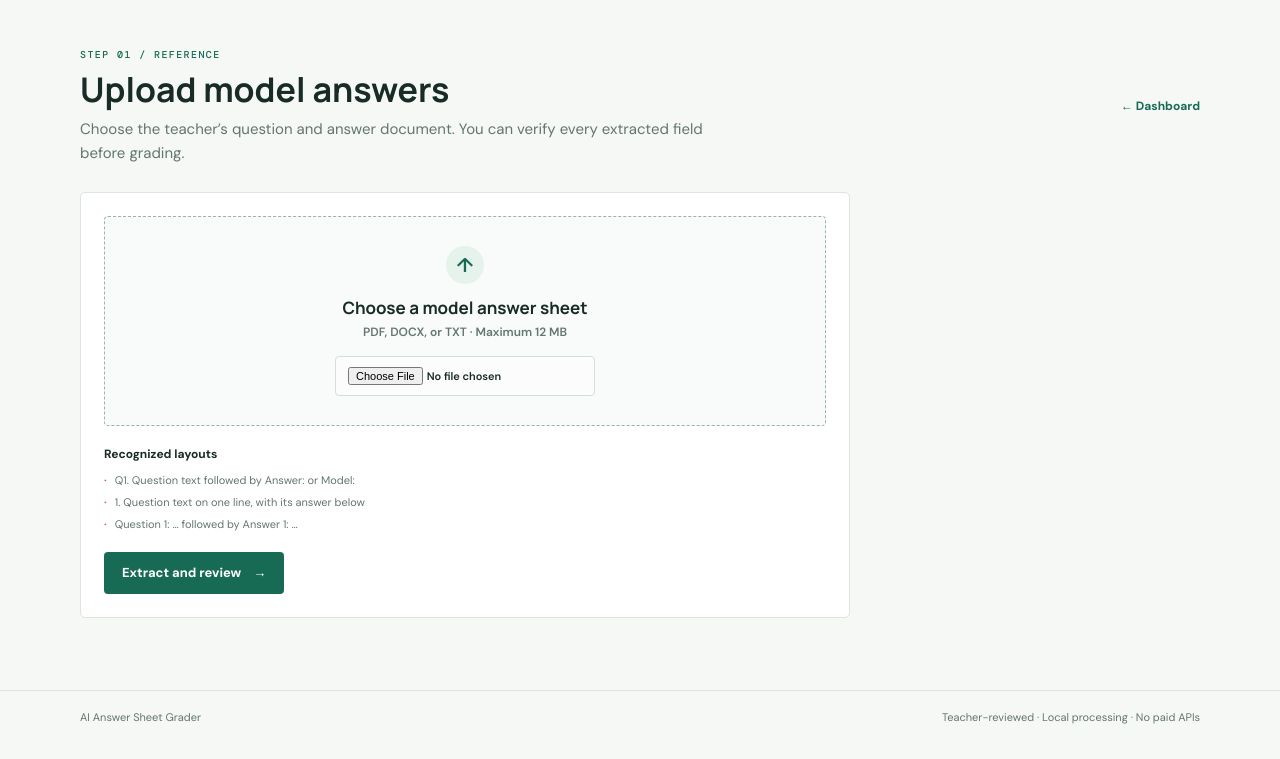
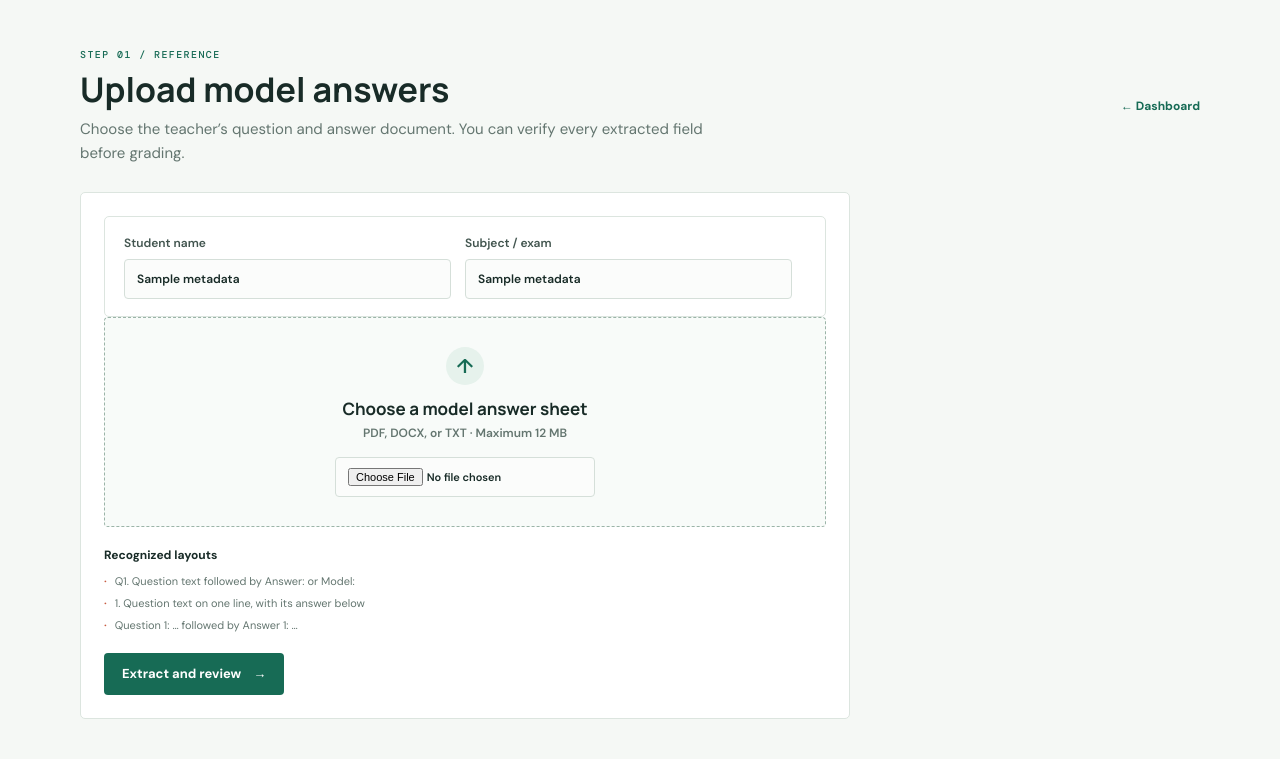
Before and after one commit to bhupatisharma/nlp-answer-grader, a Flask app: template templates/upload_model.html in a window 1280 px wide. Shown: the part 70-829 px from the top of the page. Before the commit the page ends 794 px from the top, so only its background shows below. Run offline with Flask 3, Linux system fonts and the light colour scheme; the template is opened without the code that fills it: most values are stand-ins (such as "Sample title", 1, 10 or a date in 2020).

Commit message:
fixed some issues with names in downloaded results

```diff
--- a/app.py
+++ b/app.py
@@ -96,16 +96,20 @@ def upload_model():
             records = parse_answer_sheet(extract_text(path))
             if not records:
                 raise ValueError("No numbered questions were detected. Use Q1., Question 1:, or 1. headings, then add records manually after parsing.")
+            workspace = _workspace()
+            metadata = workspace.setdefault("metadata", {})
+            for field in ("student_name", "subject"):
+                if field in request.form:
+                    metadata[field] = request.form.get(field, "").strip()
             for record in records:
                 record["maximum_marks"] = 5.0
-            workspace = _workspace()
             workspace["model"] = records
             workspace["model_filename"] = request.files["document"].filename
             flash(f"Detected {len(records)} question(s). Review the extracted text before confirming.", "success")
             return redirect(url_for("model_review"))
         except (ValueError, DocumentParseError) as error:
             flash(str(error), "error")
-    return render_template("upload_model.html")
+    return render_template("upload_model.html", workspace=_workspace())
 
 
 @app.route("/model-review", methods=["GET", "POST"])
--- a/templates/upload_model.html
+++ b/templates/upload_model.html
@@ -3,6 +3,10 @@
 {% block content %}
 <div class="page-heading compact-heading"><div><p class="eyebrow">STEP 01 / REFERENCE</p><h1>Upload model answers</h1><p class="lede">Choose the teacher’s question and answer document. You can verify every extracted field before grading.</p></div><a class="back-link" href="{{ url_for('index') }}">← Dashboard</a></div>
 <form class="upload-panel" method="post" enctype="multipart/form-data">
+  <div class="metadata-bar">
+    <label>Student name<input name="student_name" value="{{ workspace.metadata.get('student_name', '') }}" placeholder="e.g. Asha Kumar"></label>
+    <label>Subject / exam<input name="subject" value="{{ workspace.metadata.get('subject', '') }}" placeholder="e.g. Introduction to NLP"></label>
+  </div>
   <label class="drop-zone" for="model-file"><span class="upload-symbol" aria-hidden="true">↑</span><strong>Choose a model answer sheet</strong><span>PDF, DOCX, or TXT · Maximum 12 MB</span><input id="model-file" name="document" type="file" accept=".pdf,.docx,.txt" required></label>
   <div class="format-hint"><strong>Recognized layouts</strong><span>Q1. Question text followed by Answer: or Model:</span><span>1. Question text on one line, with its answer below</span><span>Question 1: … followed by Answer 1: …</span></div>
   <button class="button button-primary" type="submit">Extract and review <span>→</span></button>
```
Also changed, not shown: tests/test_grading.py (+5 -0 lines).
